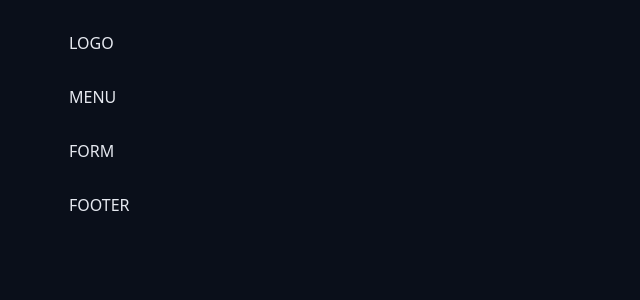
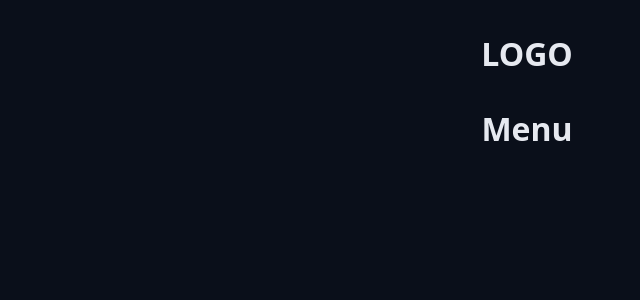
Before and after one commit to AlissonCaldeira/chronos-pomodoro, a React (Vite) app: page / in a window 1280 px wide. Shown: the top 300 px of the page, without its empty margins (113-753 px from the left). Built offline with nearby package versions, Linux system fonts and the light colour scheme.

Commit message:
Container changed for react component

```diff
--- a/src/App.tsx
+++ b/src/App.tsx
@@ -1,6 +1,7 @@
+
+import { Container } from './components/Container';
+import { Heading } from './components/Heading';
 import './styles/global.css'
-
-
 import './styles/theme.css'
 
 // PascalCase
@@ -11,27 +12,19 @@
     return (
         // Só é possível retornar UM elemento pai no jsx/tsx
         <> {/*Isso é um React Fragment, basicamente uma tag vazia que é pais de todos os itens
-        desse componente. OBS: ela não aparece como elemento no inspencionar do navegador */}
-            <div className="container">
-                <div className="content">
-                    <section>LOGO</section>
-                </div>
-            </div>
+        dess
             <div className="container">
                 <div className="content">
                     <section>MENU</section>
-                </div>
-            </div>
-            <div className="container">
-                <div className="content">
-                    <section>FORM</section>
-                </div>
-            </div>
-            <div className="container">
-                <div className="content">
-                    <section>FOOTER</section>
-                </div>
-            </div>
+                </div>e componente. OBS: ela não aparece como elemento no inspencionar do navegador */}
+            <Container>
+                <Heading>LOGO</Heading>
+            </Container>
+            <Container>
+                <Heading>Menu</Heading>
+            </Container>
+
+
             { /* Fins didáticos
             <div className="container-fluid">
                 <div className="container">
--- /dev/null
+++ b/src/components/Container.module.css
@@ -0,0 +1,12 @@
+.container-fluid{
+    max-width: auto;
+}
+
+.container{
+    max-width: 980px;
+    margin: 0 auto;
+}
+
+.content{
+    margin: 32px;
+}
--- /dev/null
+++ b/src/components/Container.tsx
@@ -0,0 +1,17 @@
+import styles from './Container.module.css'
+
+type ContainerProps = {
+    children: React.ReactNode;
+};
+
+
+export function Container({ children }: ContainerProps) {
+    return (
+        <div className={styles.container}>
+            <div className={styles.content}>
+                {children}
+            </div>
+        </div>
+    );
+
+}
```
